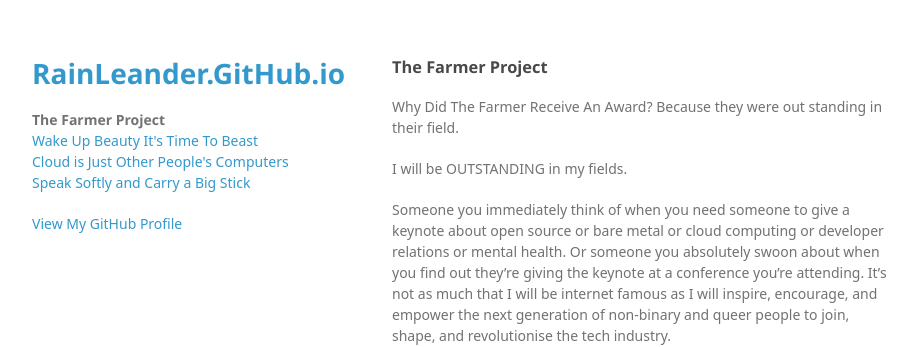
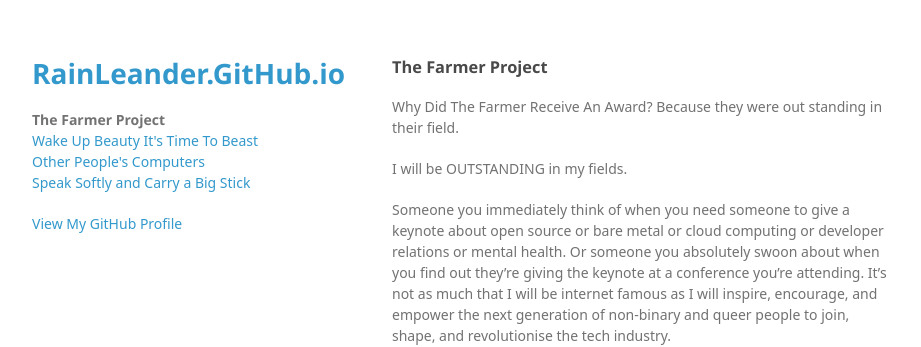
Before and after one commit to rainleander/rainleander.github.io, a Jekyll site: the page the-farmer-project.html, which Jekyll copies as it is, in a window 1280 px wide. Shown: the top 347 px of the page, without its empty margins (178-1099 px from the left). Built offline with Jekyll 4.4.1, drawn with Linux system fonts in a browser that asks for light colours; some web fonts are replaced.

Commit message:
Update the-farmer-project.html

```diff
--- a/the-farmer-project.html
+++ b/the-farmer-project.html
@@ -18,7 +18,7 @@
         <h1><a href="https://rainleander.github.io/">RainLeander.GitHub.io</a></h1>
         <p><b>The Farmer Project</b><br>
           <a href="wake-up-beauty.html">Wake Up Beauty It's Time To Beast</a><br>
-          <a href="other-peoples-computers.html">Cloud is Just Other People's Computers</a><br>
+          <a href="other-peoples-computers.html">Other People's Computers</a><br>
           <a href="speak-softly.html">Speak Softly and Carry a Big Stick</a></p>
 
         <p class="view"><a href="https://github.com/rainleander">View My GitHub Profile</a></p>
```
